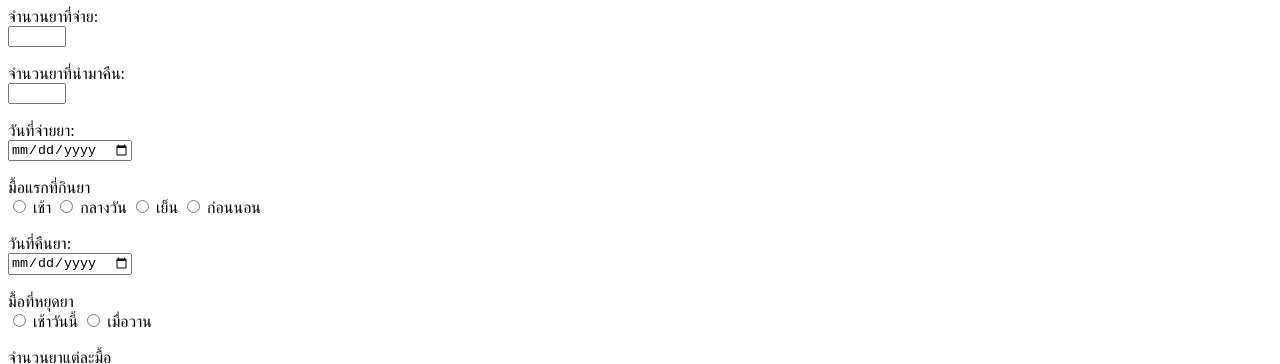
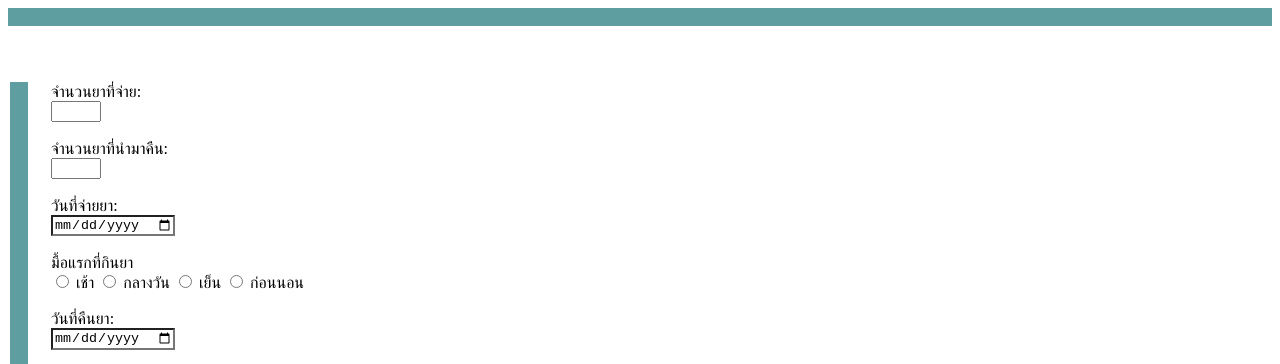
Before and after one commit to crahelper/crahelper, a plain HTML site: page index.html in a window 1280 px wide. Shown: the top 364 px of the page. Drawn offline with Linux system fonts and the light colour scheme.

Commit message:
test 2nd HTML

```diff
--- a/index.html
+++ b/index.html
@@ -1,10 +1,36 @@
-<!DOCTYPE html>
-<html>
 <header>
     <script src="crahelperApp.js"></script>
     <script src="jquery-3.6.0.min.js"></script>
+    <title>CRA Helper Website</title>
+    <style type="text/css">
+        input[type='date'] {
+            -webkit-appearance: none;
+        }
+        .headertable {
+            color: purple;
+            background-color: cadetblue
+        }
+        .fronttab {
+            color: purple;
+            background-color: cadetblue
+        }
+    </style>
 </header>
 <body>
+    <div class="headertable">
+        <table>
+            <tr><td></td></tr>
+            <tr><td></td></tr>
+            <tr><td></td></tr>
+            <tr><td></td></tr>
+        </table>
+    </div>
+
+    <table>
+        <tr>
+            <td class="fronttab">&emsp;</td>
+            <td>&emsp;</td>
+            <td>
                 <label>จำนวนยาที่จ่าย:</label><br>
                 <input type="number" id="amtDrugPay" width="5" style="width: 50px;"><br><br>
                 <label>จำนวนยาที่นำมาคืน:</label><br>
@@ -174,5 +200,9 @@
                 <p id="variable"></p>
                 <p id="compliance">----------</p>
 
+            </td>
+        </tr>
+    <br><br><br>
+    </table>
+
 </body>
-</html>
```
Lines whose indentation alone changed are shown as unchanged.
